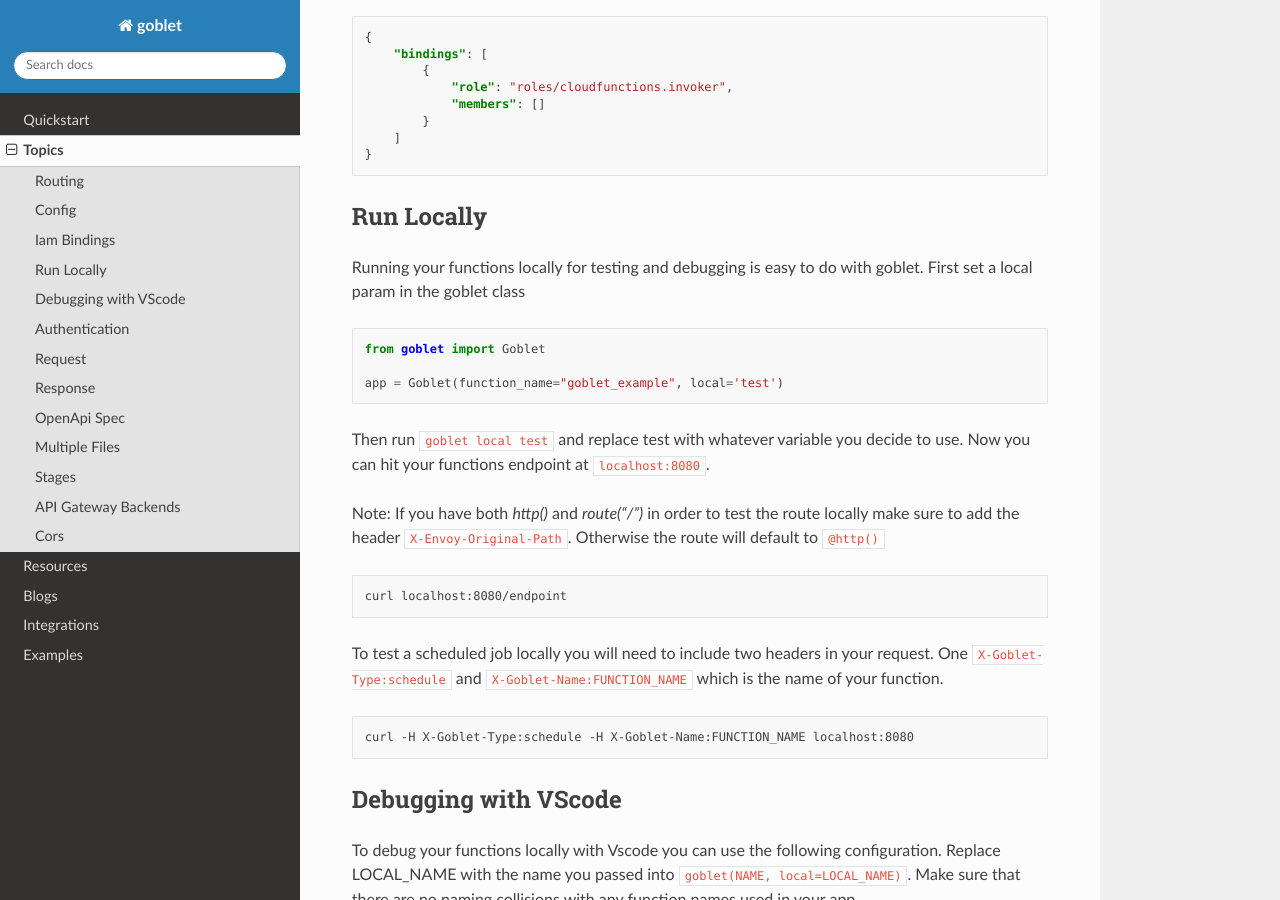
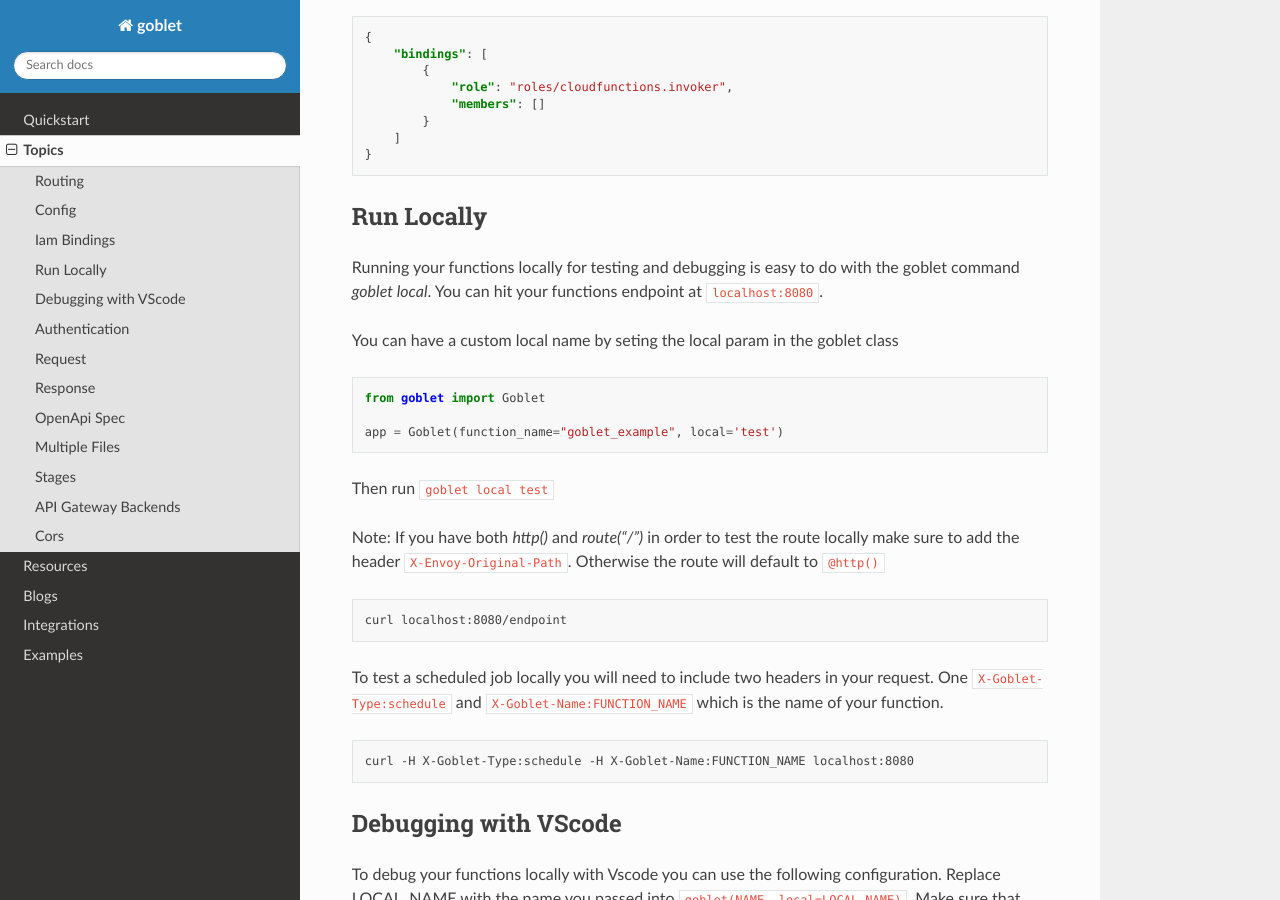
Before and after one commit to goblet/goblet, a Sphinx documentation site: the page built from docs/source/topics.rst, in a window 1280 px wide and 900 px high, scrolled down 2848 px. Built offline with Sphinx 7.4.7 and the Read the Docs theme 2.0.0, drawn with Linux system fonts in a browser that asks for light colours.

Commit message:
amake local default to simplify local command

```diff
--- a/docs/source/topics.rst
+++ b/docs/source/topics.rst
@@ -152,7 +152,10 @@
 Run Locally
 ^^^^^^^^^^^
 
-Running your functions locally for testing and debugging is easy to do with goblet. First set a local param in the goblet class
+Running your functions locally for testing and debugging is easy to do with the goblet command `goblet local`.
+You can hit your functions endpoint at ``localhost:8080``.
+
+You can have a custom local name by seting the local param in the goblet class
 
 .. code:: python
 
@@ -161,8 +164,7 @@
     app = Goblet(function_name="goblet_example", local='test')
 
 
-Then run ``goblet local test`` and replace test with whatever variable you decide to use.
-Now you can hit your functions endpoint at ``localhost:8080``.
+Then run ``goblet local test``
 
 Note: If you have both `http()` and `route("/")` in order to test the route locally make sure to add the header ``X-Envoy-Original-Path``. Otherwise the route will default to ``@http()``
 
--- a/goblet/__version__.py
+++ b/goblet/__version__.py
@@ -1,4 +1,4 @@
-VERSION = (0, 5, 1)
+VERSION = (0, 5, 2)
 
 
 __version__ = '.'.join(map(str, VERSION))
```
Also changed, not shown: 2 other files.
